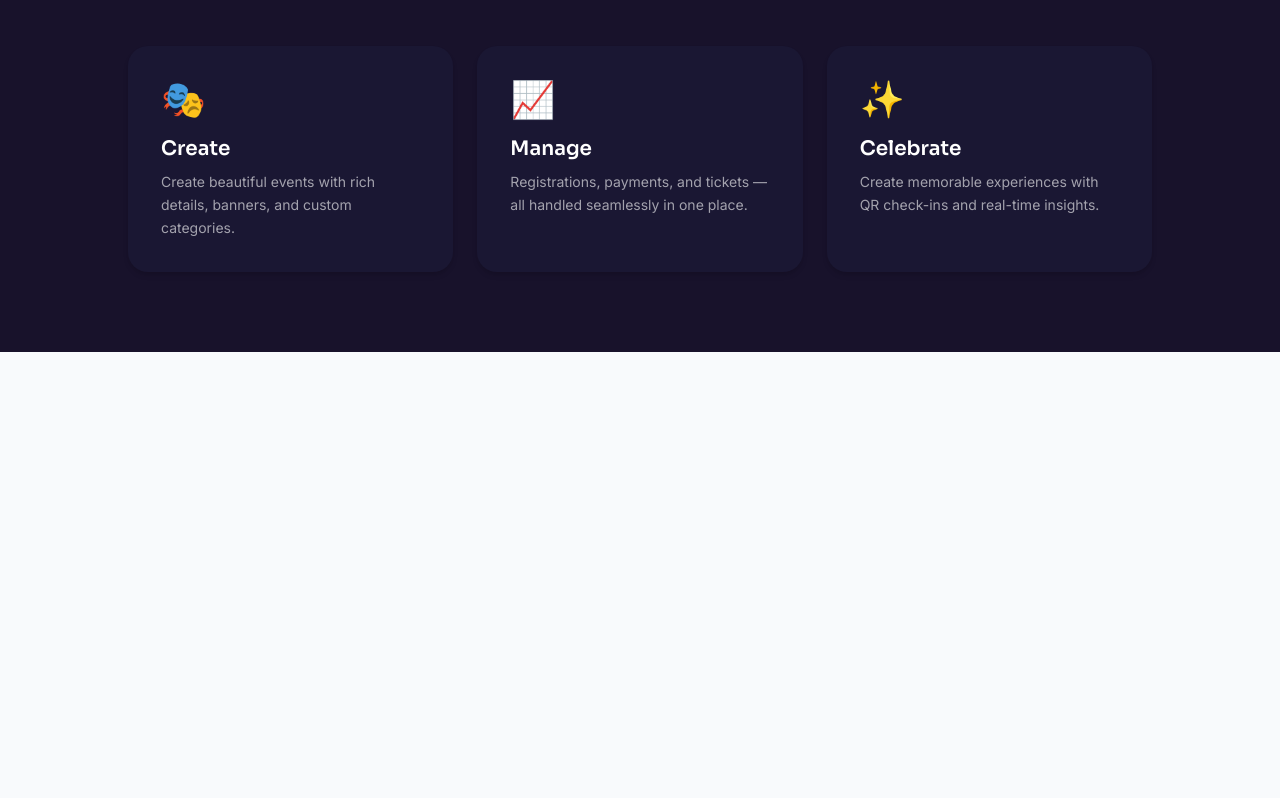
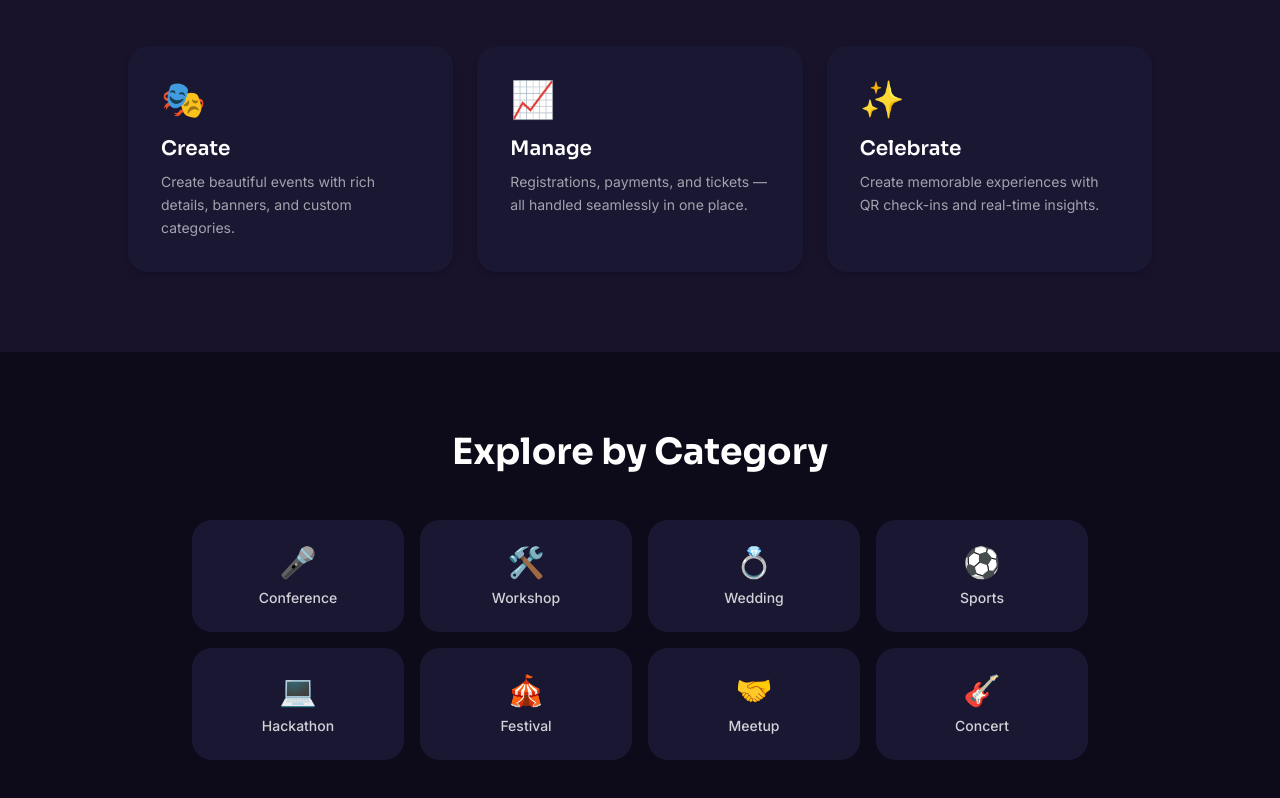
Before and after one commit to Sunita-lab/SetMyStage, a React (Vite) app in the folder client/: page / in a window 1280 px wide. Shown: the part 1130-1928 px from the top of the page. Before the commit the page ends 1482 px from the top, so only its background shows below. Built offline with nearby package versions, Linux system fonts and the light colour scheme; no server answers.

Commit message:
feat: add event categories grid to landing page

```diff
--- a/client/src/pages/LandingPage.jsx
+++ b/client/src/pages/LandingPage.jsx
@@ -148,6 +148,35 @@ function LandingPage() {
     ))}
   </div>
 </div>
+
+{/* Event Categories */}
+<div className="bg-[#0D0B1A] py-20 px-6 md:px-12">
+  <h2 className="font-heading font-bold text-3xl md:text-4xl text-white text-center mb-12">
+    Explore by Category
+  </h2>
+
+  <div className="grid grid-cols-2 sm:grid-cols-4 gap-4 max-w-4xl mx-auto">
+    {[
+      { icon: "🎤", label: "Conference" },
+      { icon: "🛠️", label: "Workshop" },
+      { icon: "💍", label: "Wedding" },
+      { icon: "⚽", label: "Sports" },
+      { icon: "💻", label: "Hackathon" },
+      { icon: "🎪", label: "Festival" },
+      { icon: "🤝", label: "Meetup" },
+      { icon: "🎸", label: "Concert" },
+    ].map((cat) => (
+      <Link
+        key={cat.label}
+        to="/events"
+        className="flex flex-col items-center gap-2 bg-[#1A1733] rounded-[20px] p-6 hover:shadow-[0_0_20px_rgba(109,40,217,0.4)] transition-all duration-200"
+      >
+        <span className="text-3xl">{cat.icon}</span>
+        <span className="text-white/80 text-sm font-medium">{cat.label}</span>
+      </Link>
+    ))}
+  </div>
+</div>
 </>
 
 
```
